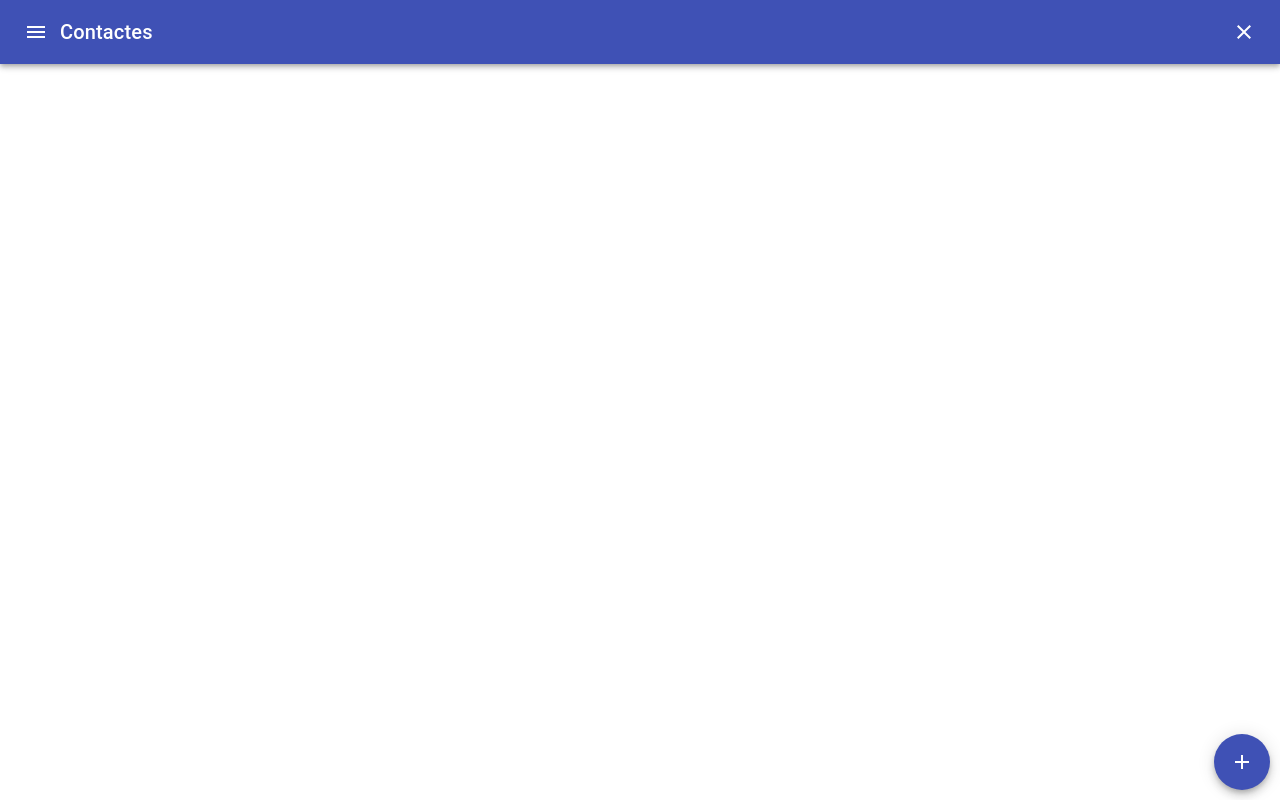
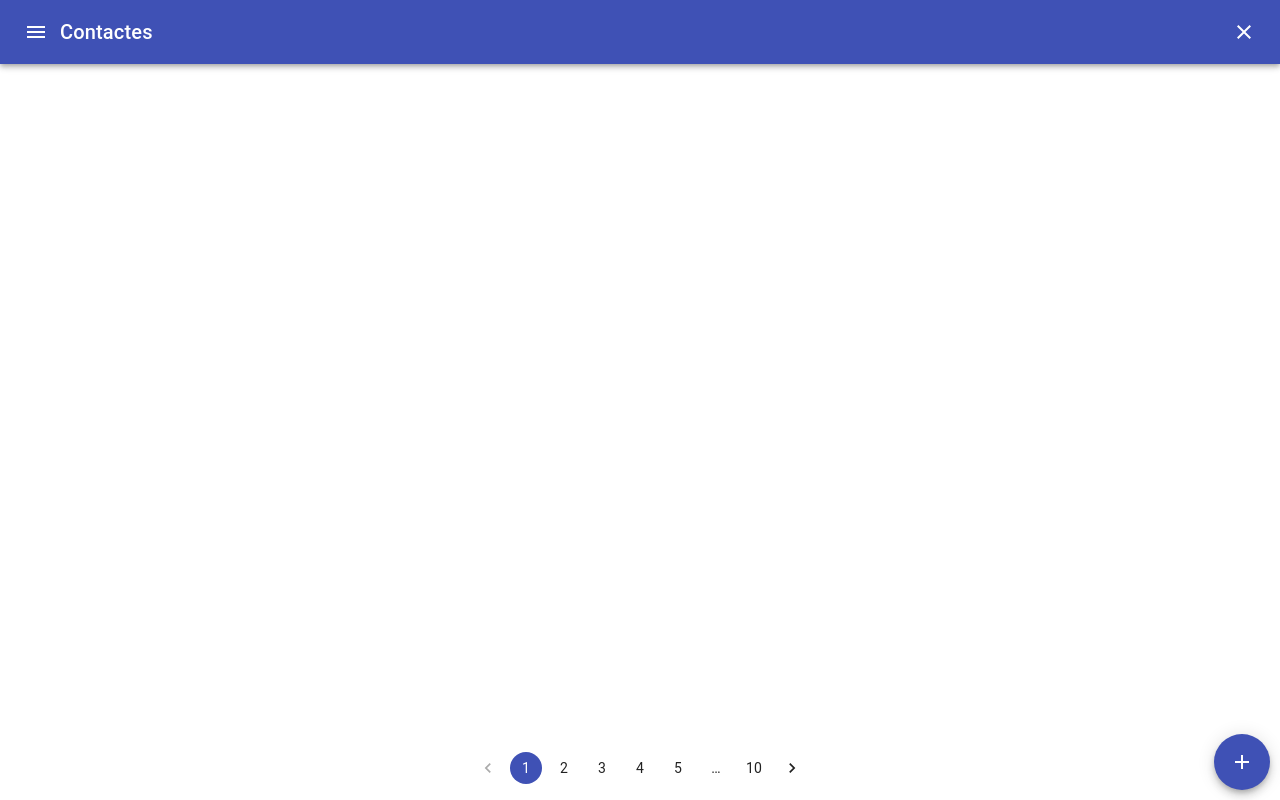
Before and after one commit to PixDay/League-of-Merline, a React (Create React App) app in the folder Web/league-of-merline/: page /contacts in a window 1280 px wide. Built offline with nearby package versions, Linux system fonts and the light colour scheme.

Commit message:
[ADD] - Paginator

```diff
--- a/Web/league-of-merline/src/component/contact/contacts.tsx
+++ b/Web/league-of-merline/src/component/contact/contacts.tsx
@@ -1,5 +1,6 @@
 import React from 'react';
 import Navbar from '../navbar/topbar';
+import Paginator from '../pagination/pagination';
 import Fab from '@material-ui/core/Fab';
 import AddIcon from '@material-ui/icons/Add';
 
@@ -7,6 +8,7 @@ export default function Contacts() {
   return (
     <div>
       <Navbar title="Contactes"></Navbar>
+      <Paginator></Paginator>
       <Fab color="primary" aria-label="add" className="addButton" href="contacts">
           <AddIcon />
       </Fab>
--- a/Web/league-of-merline/src/component/pagination/pagination.tsx
+++ b/Web/league-of-merline/src/component/pagination/pagination.tsx
@@ -1,14 +1,21 @@
 import React from 'react';
-import { makeStyles, createStyles } from '@material-ui/core/styles';
+import { makeStyles } from '@material-ui/core/styles';
 import Pagination from '@material-ui/lab/Pagination';
 
-const useStyles = makeStyles((theme) =>
-  createStyles({
+const useStyles = makeStyles((theme) => ({
     root: {
       '& > *': {
-        marginTop: theme.spacing(2),
-      },
+        position: 'fixed',
+        bottom: '2%',
+        width: '100%',
+      }
     },
+    alignItemsAndJustifyContent: {
+      width: '100%',
+      display: 'flex',
+      alignItems: 'center',
+      justifyContent: 'center',
+    }
   }),
 );
 
@@ -16,8 +23,8 @@ export default function PaginationOutlined() {
   const classes = useStyles();
 
   return (
-    <div className={classes.root}>
-      <Pagination count={10} variant="outlined" color="primary" />
+    <div className={classes.root} >
+      <Pagination count={10} color="primary" className={classes.alignItemsAndJustifyContent}/>
     </div>
   );
 }
```
